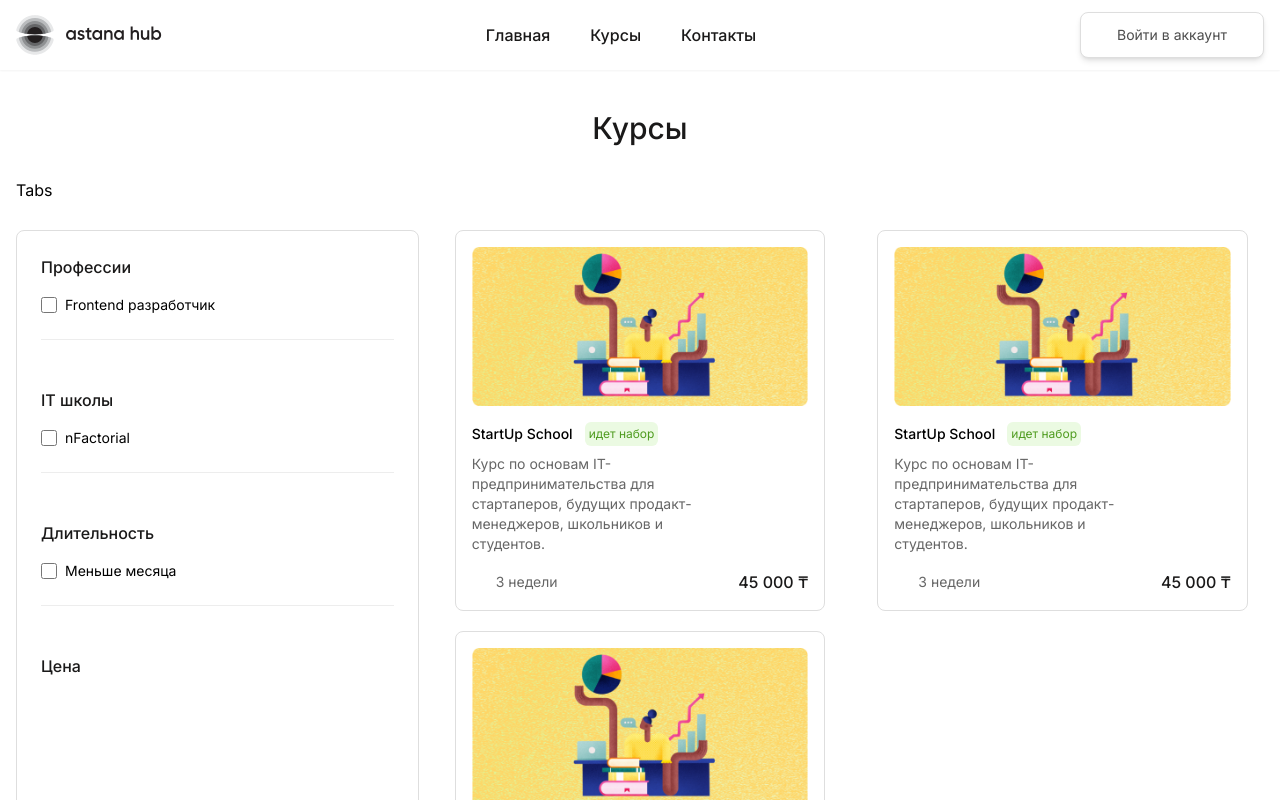
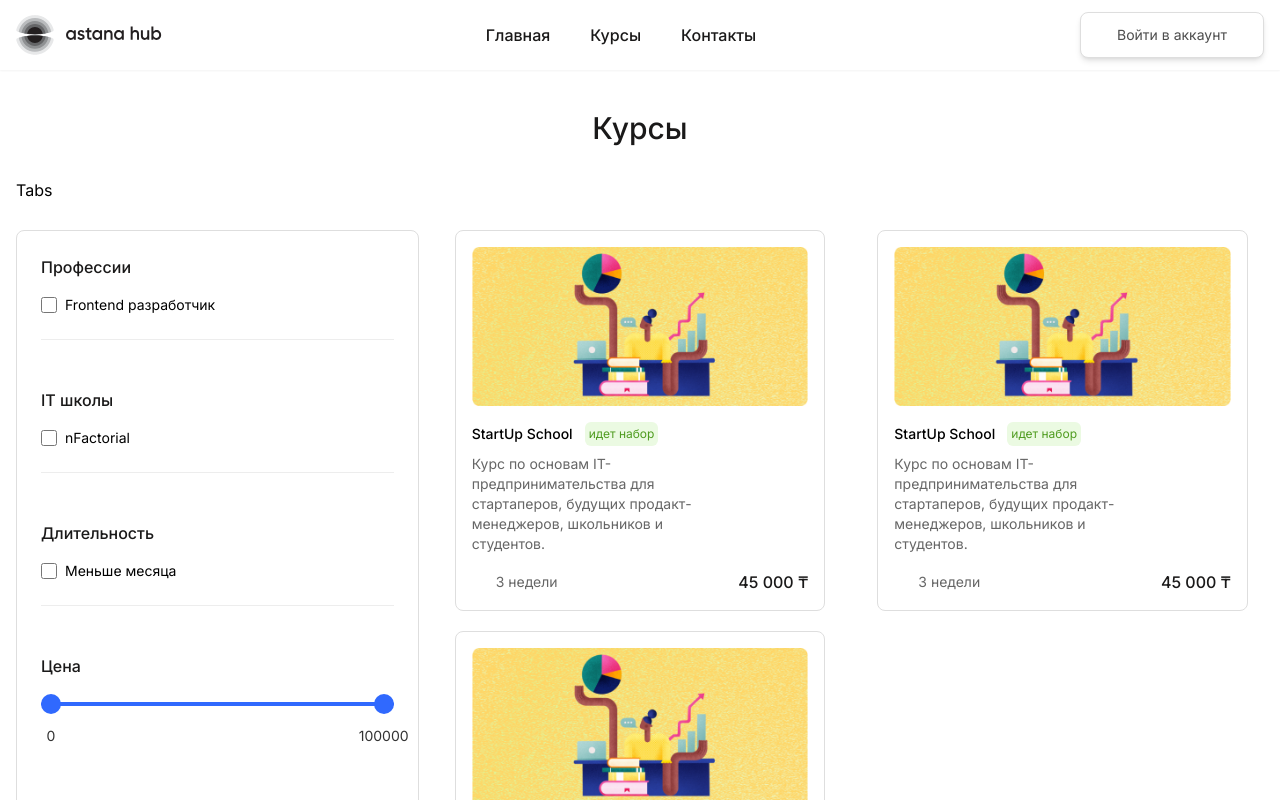
Before and after one commit to drakeaifoce/lms-hub-client, a Next.js app: page /courses in a window 1280 px wide. Shown: the top 800 px of the page. Built offline with nearby package versions, Linux system fonts and the light colour scheme; some icons are missing.

Commit message:
Add price range

```diff
--- a/src/pages/courses/index.jsx
+++ b/src/pages/courses/index.jsx
@@ -7,6 +7,7 @@ import Image from "next/image";
 import Link from "next/link";
 import { Layout } from "@/components/Layout";
 import { Button } from "@/components/primitives/Button";
+import { Range } from "@/components/ui/Range";
 
 export default function AllCourses() {
   return (
@@ -88,6 +89,7 @@ export default function AllCourses() {
                     <h4 className="text-base font-medium text-black-100">
                       Цена
                     </h4>
+                    <Range />
                   </section>
                 </div>
               </div>
```
